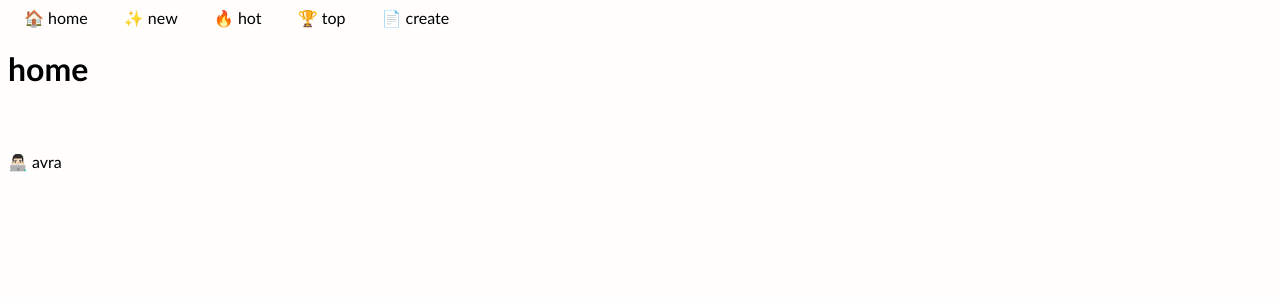
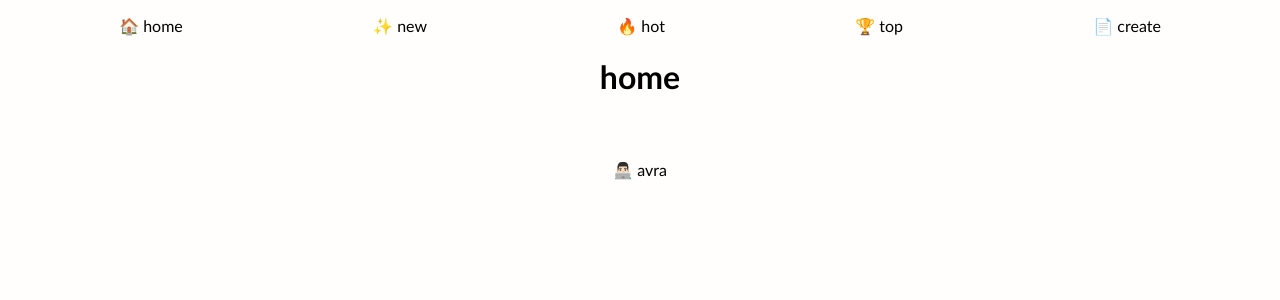
Before and after one commit to StefanAvra/tinyprints, a Flask app: page / in a window 1280 px wide. Shown: the top 300 px of the page. Run offline with Flask 2, Linux system fonts and the light colour scheme; data that the repository does not hold is empty.

Commit message:
layout changes

```diff
--- a/app/models.py
+++ b/app/models.py
@@ -22,3 +22,8 @@ class TinyText(db.Model):
     def close(self):
         self.voting_closed = True
         self.voting_closed_timestamp = datetime.utcnow()
+
+    def open(self):
+        """This should not be needed in production."""
+        self.voting_closed = False
+        self.voting_closed_timestamp = None
--- a/app/static/style.css
+++ b/app/static/style.css
@@ -7,9 +7,20 @@ a {
     color: black;
     text-decoration-line: none;
 }
-.nav a {
-    margin-left: 1rem;
-    margin-right: 1rem;
+.content {
+    width: min-content;
+    margin: auto;
+
+}
+.main-nav {
+    list-style: none;
+    display: flex;
+    align-items: center;
+    justify-content: space-around;
+    margin: 1rem;
+    text-align: center;
+    padding-left: 0px;
+    padding-right: 0px;
 }
 .upvote-possible {
     cursor: pointer;
@@ -100,13 +111,20 @@ a {
     to {bottom: 20px; opacity: 0;}
 }
 
+.pagination {
+    display: flex;
+    align-items: center;
+    justify-content: space-around;
+}
+
 .page-arrow {
     padding-left: 0.5rem;
     padding-right: 0.5rem;
 }
 
 #footer {
-    margin-top: 5rem;
+    margin: 5rem auto auto;
+    width: max-content;
     position: relative;
     bottom: 1rem;
 }
--- a/app/templates/index.html
+++ b/app/templates/index.html
@@ -38,10 +38,14 @@
   <div class="pagination">
     {% if site_data.get('prev_page') %}
     <a class="page-arrow" href="{{site_data.get('prev_page')}}">◀️</a>
+    {% else %}
+    <div></div>
     {% endif %}
     <span class="curr-page">{{site_data.get('curr_page')}}</span>
     {% if site_data.get('next_page') %}
     <a class="page-arrow" href="{{site_data.get('next_page')}}">▶️</a>
+    {% else %}
+    <div></div>
     {% endif %}
   </div>
 {% endif %}
--- a/app/templates/layout.html
+++ b/app/templates/layout.html
@@ -11,11 +11,13 @@
 
 <body>
   <nav class="nav">
-    <a href="/">🏠 home</a>
-    <a href="/new">✨ new</a>
-    <a href="/hot">🔥 hot</a>
-    <a href="/top">🏆 top</a>
-    <a href="/create">📄 create</a>
+    <ul class="main-nav">
+      <li><a href="/">🏠 home</a></li>
+      <li><a href="/new">✨ new</a></li>
+      <li><a href="/hot">🔥 hot</a></li>
+      <li><a href="/top">🏆 top</a></li>
+      <li><a href="/create">📄 create</a></li>
+    </ul>
   </nav>
   {% with messages = get_flashed_messages() %}
   {% if messages %}
@@ -26,12 +28,11 @@
   </ul>
   {% endif %}
   {% endwith %}
-  <div id="content">{% block content %}{% endblock %}</div>
+  <div class="content">{% block content %}{% endblock %}</div>
   <div id="footer">
     <p><a href="https://avra.io/" target="_blank" rel="noopener">👨🏻‍💻 avra</a></p>
   </div>
   <script src="{{ url_for('static', filename = 'tinyprint.js') }}"></script>
-
 </body>
 
 </html>
```
Also changed, not shown: TODO.md (+2 -1 lines). Lines whose indentation alone changed are shown as unchanged.
